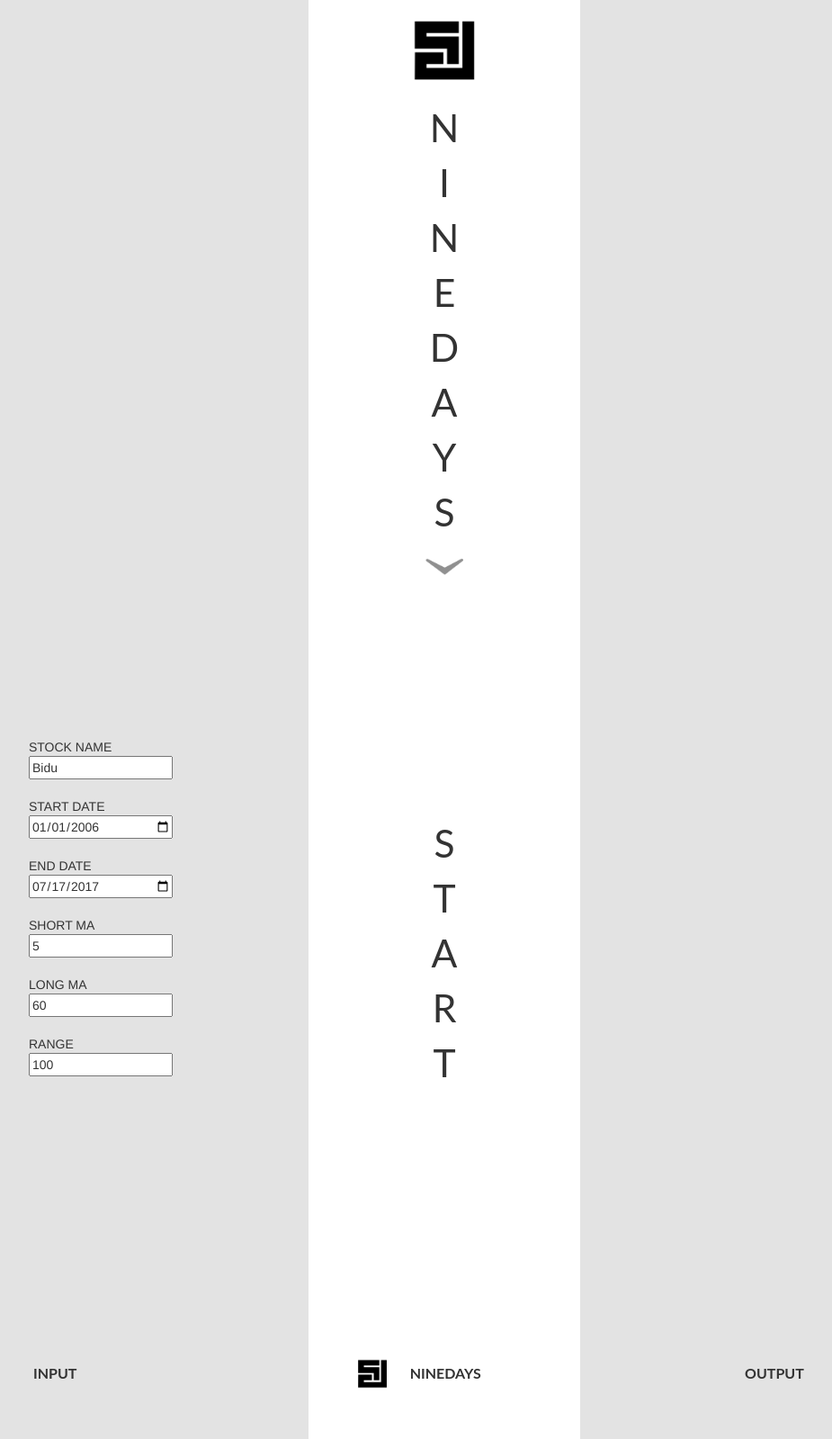
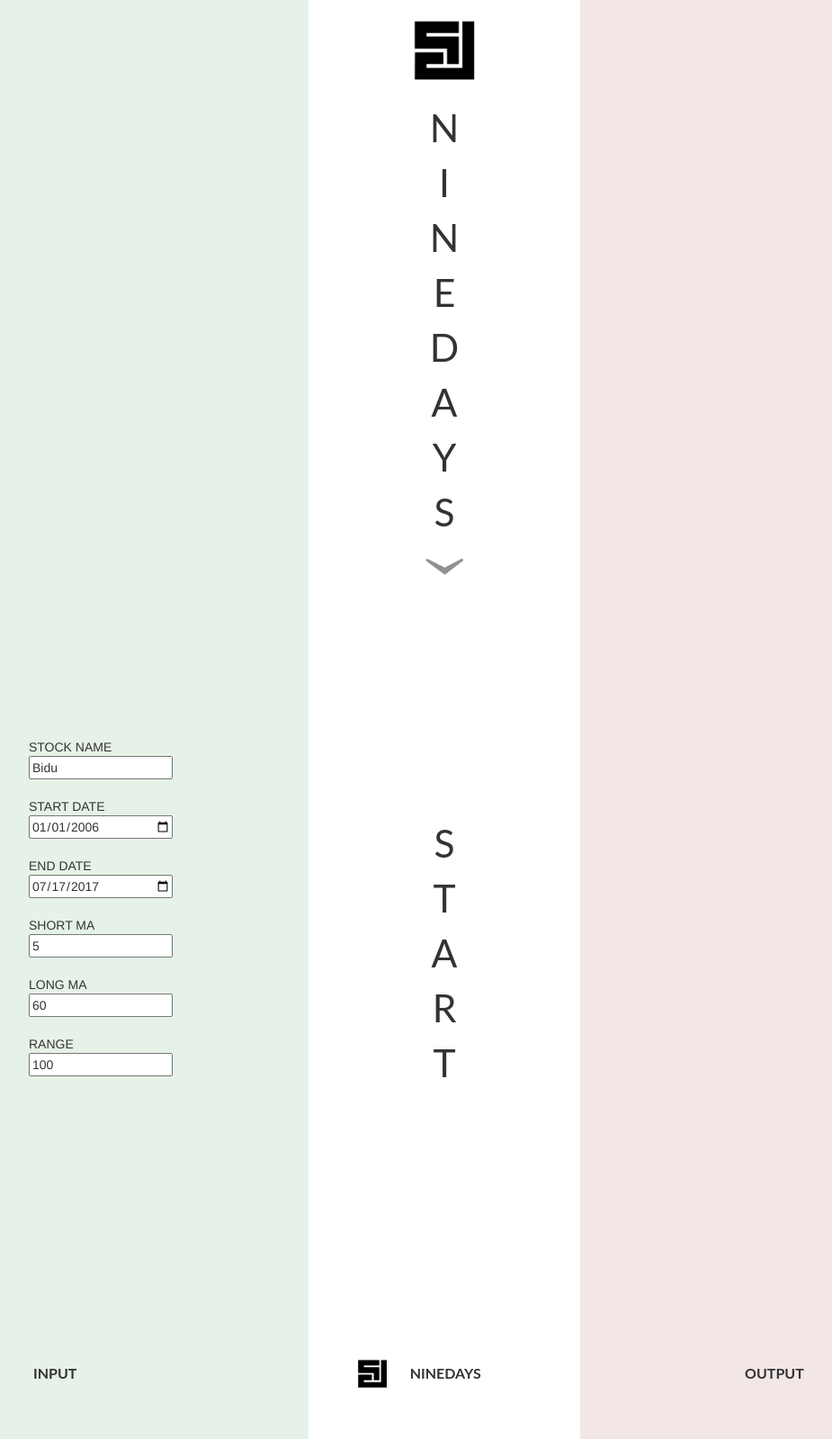
Before and after one commit to lljjyy21/ninedays, a Flask app: page / in a window 1280 px wide. Shown: the whole page at 90% size, without its empty margins (146-1071 px from the left). Run offline with Flask 2, Linux system fonts and the light colour scheme; some libraries are stand-ins or nearby versions.

Commit message:
Update left and right column background colors

```diff
--- a/static/css/custom.css
+++ b/static/css/custom.css
@@ -9,6 +9,14 @@ body{
 
 .grey-background {
     background-color: #e3e3e3;
+}
+
+.left-column-background {
+    background-color: #e6f2e7;
+}
+
+.right-column-background {
+    background-color: #f2e6e6;
 }
 
 .logo {
--- a/templates/index.html
+++ b/templates/index.html
@@ -16,7 +16,7 @@
         <div class="row">
             <div class="col-xs-5 col-sm-5 col-md-5 col-lg-5 container-start-page">
                 <div class="row inherited-height">
-                    <div class="col-md-11 col-lg-11 grey-background inherited-height">
+                    <div class="col-md-11 col-lg-11 left-column-background inherited-height">
                     </div>
                     <div class="col-md-1 col-lg-1">
                     </div>
@@ -57,7 +57,7 @@
                 <div class="row inherited-height">
                     <div class="col-md-1 col-lg-1">
                     </div>
-                    <div class="col-md-11 col-lg-11 grey-background inherited-height">
+                    <div class="col-md-11 col-lg-11 right-column-background inherited-height">
                     </div>
                 </div>
             </div>
@@ -68,7 +68,7 @@
         <div class="row">
             <div class="col-xs-5 col-sm-5 col-md-5 col-lg-5 container">
                 <div class="row inherited-height">
-                    <div class="col-lg-11 col-md-11 grey-background inherited-height">
+                    <div class="col-lg-11 col-md-11 left-column-background inherited-height">
 
                         <div class="center-column">
                             <div class="row input-field">
@@ -171,7 +171,7 @@
             </div>
             <div class="col-xs-5 col-sm-5 col-md-5 col-lg-5 container">
                 <div class="row inherited-height">
-                    <div class="col-lg-11 col-md-11 col-lg-offset-1 col-md-offset-1 inherited-height grey-background">
+                    <div class="col-lg-11 col-md-11 col-lg-offset-1 col-md-offset-1 inherited-height right-column-background">
                         <div id="stock-title" class="text-title text-center">
                         </div>
 
@@ -188,7 +188,7 @@
             <!--LEFT COLUMN FOOTER-->
             <div class="col-xs-5 col-sm-5 col-md-5 col-lg-5 footer">
                 <div class="row inherited-height">
-                    <div class="col-lg-11 col-md-11 inherited-height grey-background">
+                    <div class="col-lg-11 col-md-11 inherited-height left-column-background">
                         <div class="col-xs-8
                                     col-sm-8 col-sm-offset-2
                                     col-md-8 col-md-offset-4
@@ -215,7 +215,7 @@
             <!--RIGHT COLUMN FOOTER-->
             <div class="col-xs-5 col-sm-5 col-md-5 col-lg-5 footer">
                 <div class="row inherited-height">
-                    <div class="col-md-offset-1 col-md-11 col-lg-offset-1 col-lg-11 inherited-height grey-background">
+                    <div class="col-md-offset-1 col-md-11 col-lg-offset-1 col-lg-11 inherited-height right-column-background">
                         <div class="col-xs-8
                                     col-sm-8 col-sm-offset-2
                                     col-md-8 col-md-offset-4
@@ -233,7 +233,7 @@
     <div id="mobile" class="container-fluid hidden-lg hidden-md invisible-lg invisible-md">
         <div class="row">
             <!-- LEFT COLUMN -->
-            <div class="col-xs-3 col-sm-3 col-md-3 col-lg-3 text-center grey-background container">
+            <div class="col-xs-3 col-sm-3 col-md-3 col-lg-3 text-center left-column-background container">
             </div>
 
             <!-- CENTER COLUMN -->
@@ -328,7 +328,7 @@
             </div>
 
             <!-- RIGHT COLUMN -->
-            <div class="col-xs-3 col-sm-3 col-md-3 col-lg-3 text-center grey-background container">
+            <div class="col-xs-3 col-sm-3 col-md-3 col-lg-3 text-center right-column-background container">
             </div>
         </div>
     </div>
```
